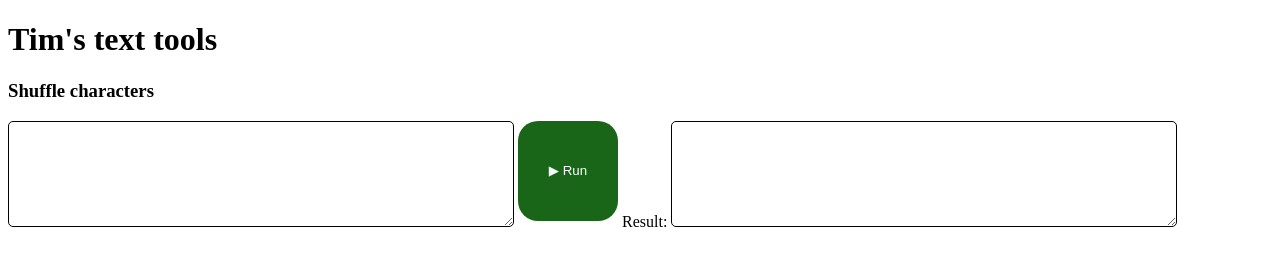
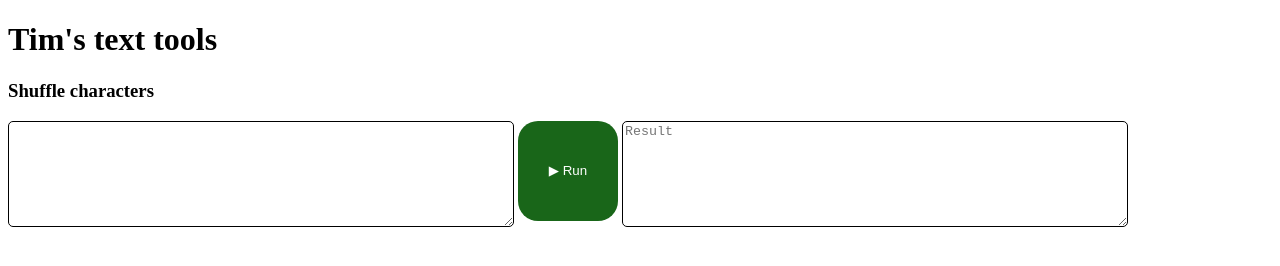
Before and after one commit to tmickel/text-tools, a plain HTML site: page src/index.html in a window 1280 px wide. Drawn offline with Linux system fonts and the light colour scheme.

Commit message:
Automated from Big Fun Cloud: M  src/index.html

```diff
--- a/src/index.html
+++ b/src/index.html
@@ -15,8 +15,7 @@
     <h3>Shuffle characters</h3>
     <textarea id="shuffleCharacters-input"></textarea>
     <button id="shuffleCharacters">▶ Run</button>
-    Result:
-    <textarea id="shuffleCharacters-result"></textarea>
+    <textarea id="shuffleCharacters-result" placeholder="Result"></textarea>
   </div>
 </body>
 </html>
```
